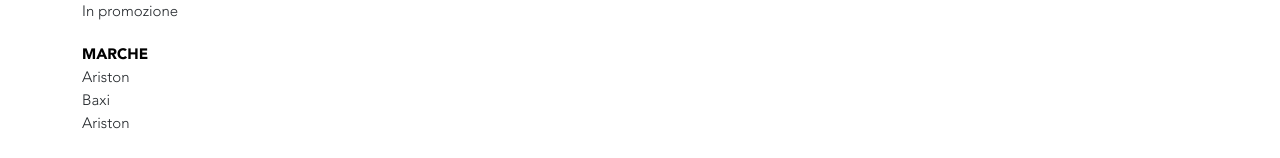
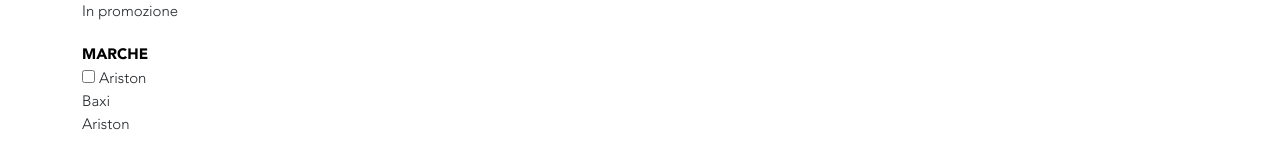
Before and after one commit to Daurelian/frontend-test-master, a React (Create React App) app: page / in a window 1280 px wide. Shown: the part 229-387 px from the top of the page. Built offline with nearby package versions, Linux system fonts and the light colour scheme.

Commit message:
add checkmarks

```diff
--- a/src/App.js
+++ b/src/App.js
@@ -18,7 +18,7 @@
             <h5 class="filterSubTitle"> Disponibili </h5>
             <h5 class="filterSubTitle"> In promozione </h5>
             <h5 class="filterTitle" >MARCHE</h5>
-            <h5 class="filterSubTitle"> Ariston </h5>
+            <h5 class="filterSubTitle container_filter"> <input type="checkbox" ></input> <span class="checkmark"></span> Ariston </h5>
             <h5 class="filterSubTitle"> Baxi </h5>
             <h5 class="filterSubTitle"> Ariston </h5>
             <h5 class="filterTitle">TIPOLOGIA</h5>
```
